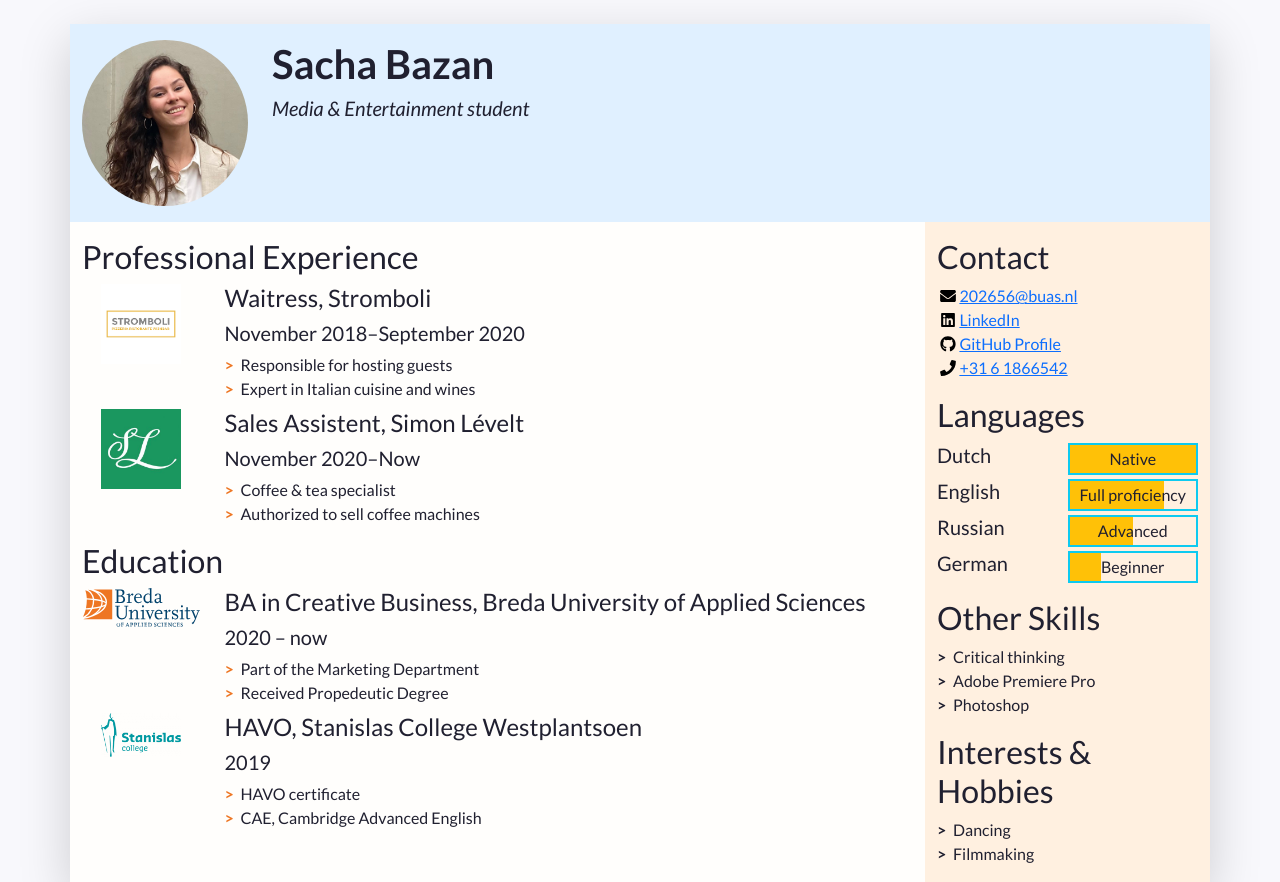
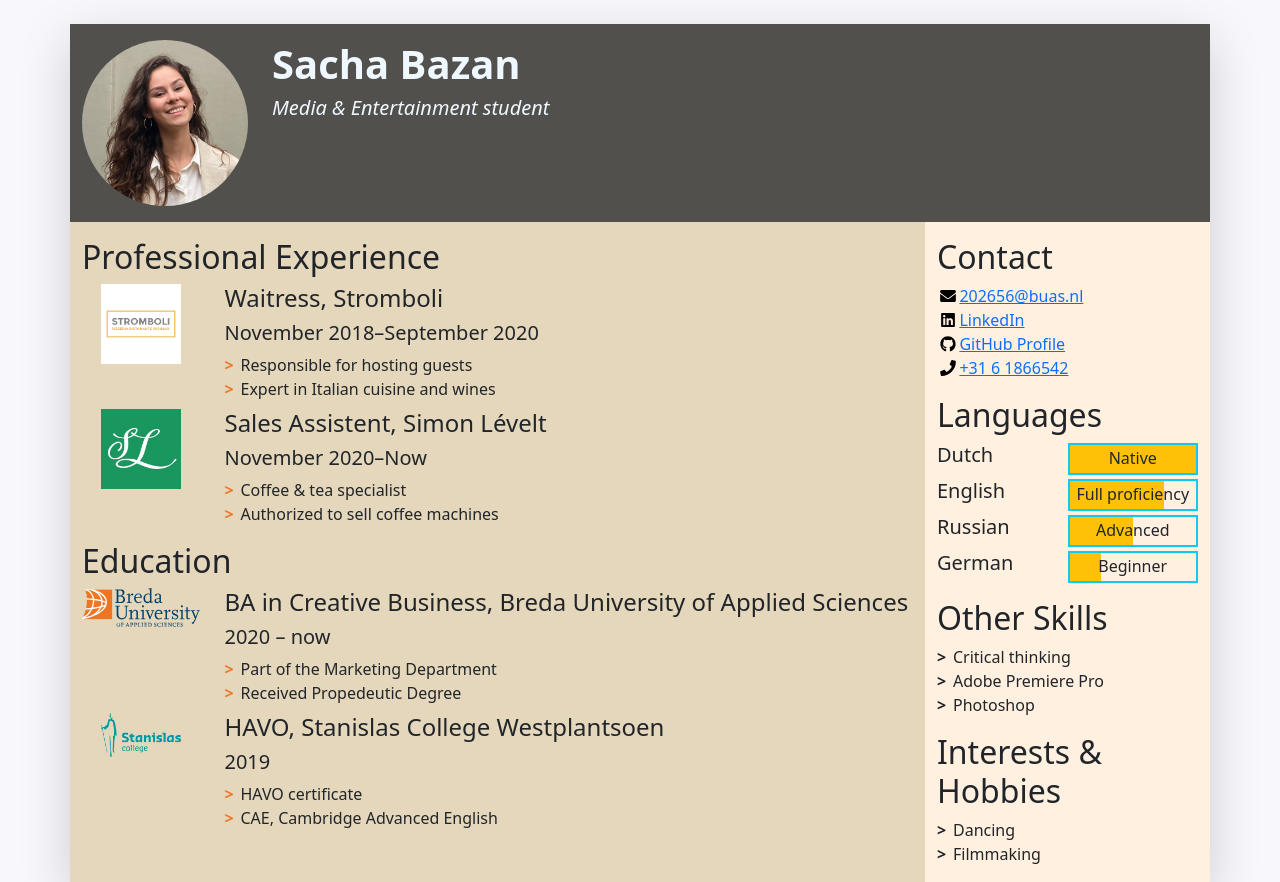
Before and after one commit to sachabazan/Try-out, a plain HTML site: page index.html in a window 1280 px wide. Shown: the top 882 px of the page. Drawn offline with nearby package versions, Linux system fonts and the light colour scheme.

Commit message:
Added Styles

```diff
--- a/css/styles.css
+++ b/css/styles.css
@@ -6,19 +6,20 @@
 /* Styles for the body */
 
 body {
-	font-family: Lato, "Open Sans", Roboto, "Segoe UI", "Helvetica Neue", Helvetica, Arial, sans-serif;
-	color: #202030;
+	font-family: url('https://fonts.googleapis.com/css2?family=Fredoka:wght@300&display=swap');
+	color: #20203;
 	background-color: #f8f8fc;
 }
 
 /* Styles for custom classes in the document. (There are more, try to find them out!) */
 
 .resume-header {
-    background-color: #e0f0ff;
+    background-color: #51504D;
+	color: aliceblue;
 }
 
 .resume-main {
-	background-color: #fffefc;
+	background-color: #E4D7BC;
 }
 
 .resume-aside {
```
Also changed, not shown: index.html (+1 -1 lines).
